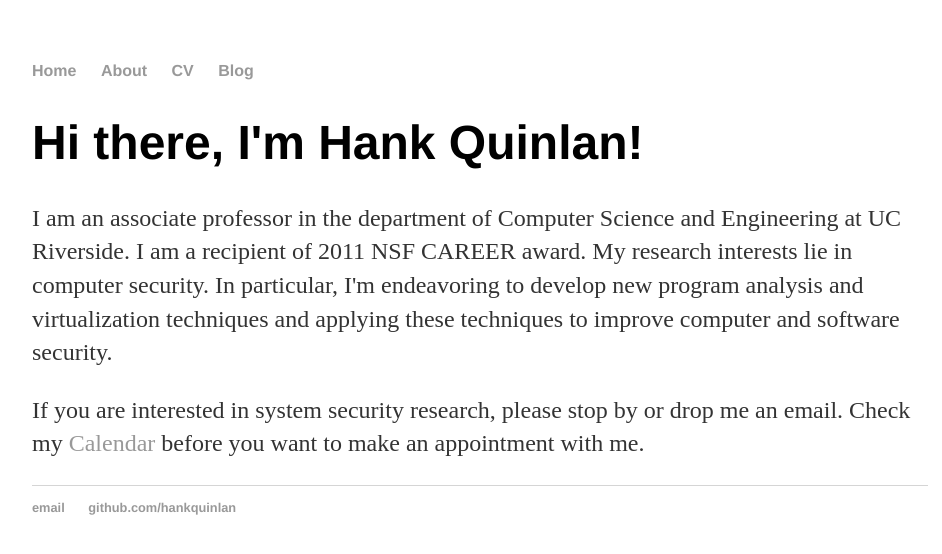
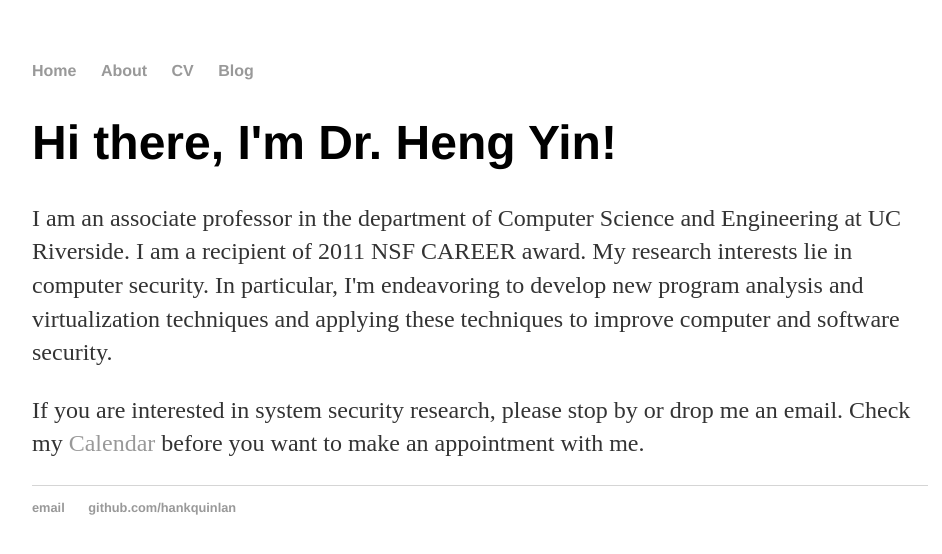
Before and after one commit to hengyin/hengyin.github.io, a Jekyll site: the page built from index.html, in a window 1280 px wide. Shown: the top 554 px of the page, without its empty margins (160-1102 px from the left). Built offline with Jekyll 4.4.1, drawn with Linux system fonts in a browser that asks for light colours.

Commit message:
Update index.html

```diff
--- a/index.html
+++ b/index.html
@@ -4,7 +4,7 @@ title: Dr. Heng Yin's Home Page
 ---
 
 		<div class="blurb">
-			<h1>Hi there, I'm Hank Quinlan!</h1>
+			<h1>Hi there, I'm Dr. Heng Yin!</h1>
 			<p>I am an associate professor in the department of Computer Science and Engineering at UC Riverside.
 			I am a recipient of 2011 NSF CAREER award. My research interests lie in computer security. In particular,
 			I'm endeavoring to develop new program analysis and virtualization techniques and applying these techniques
```
